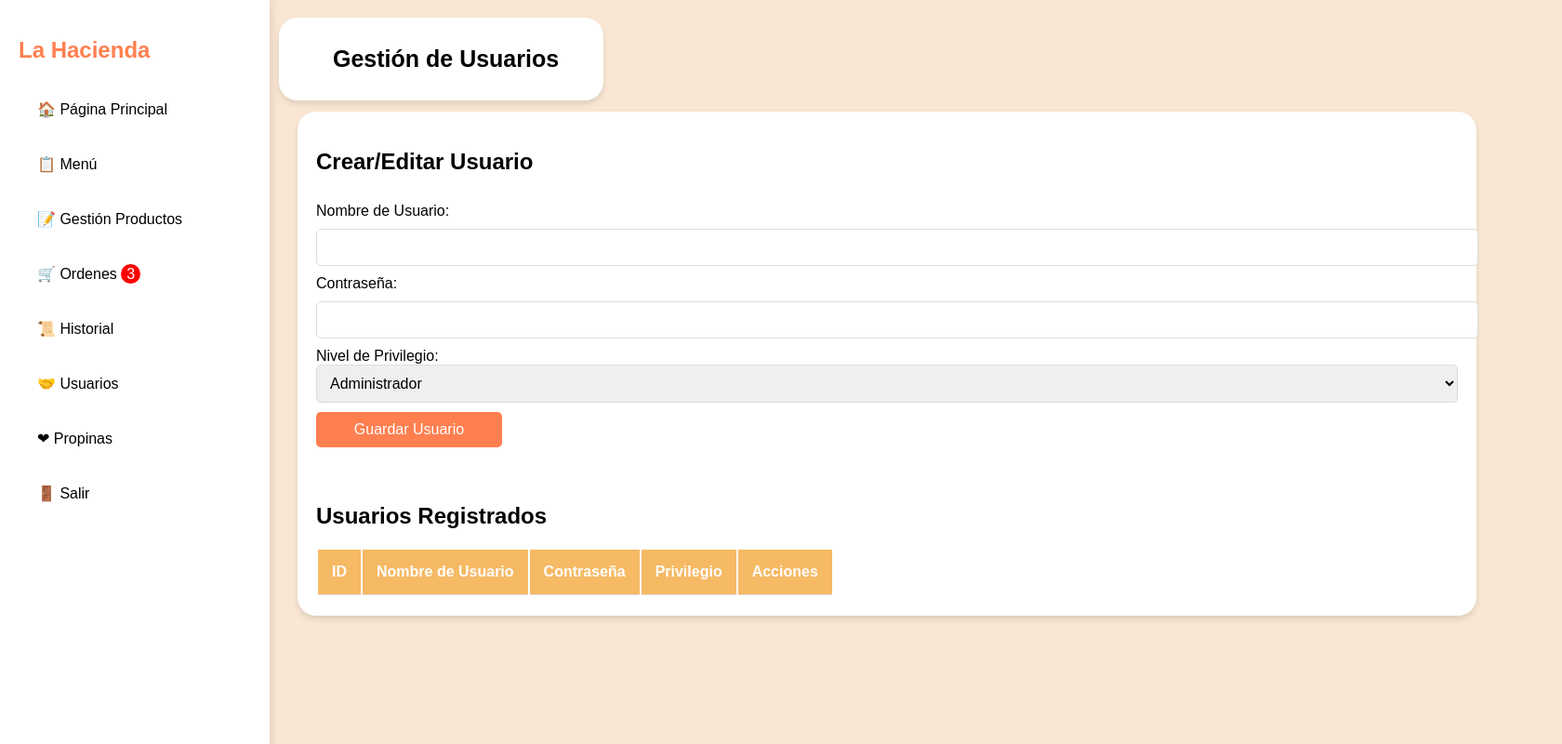
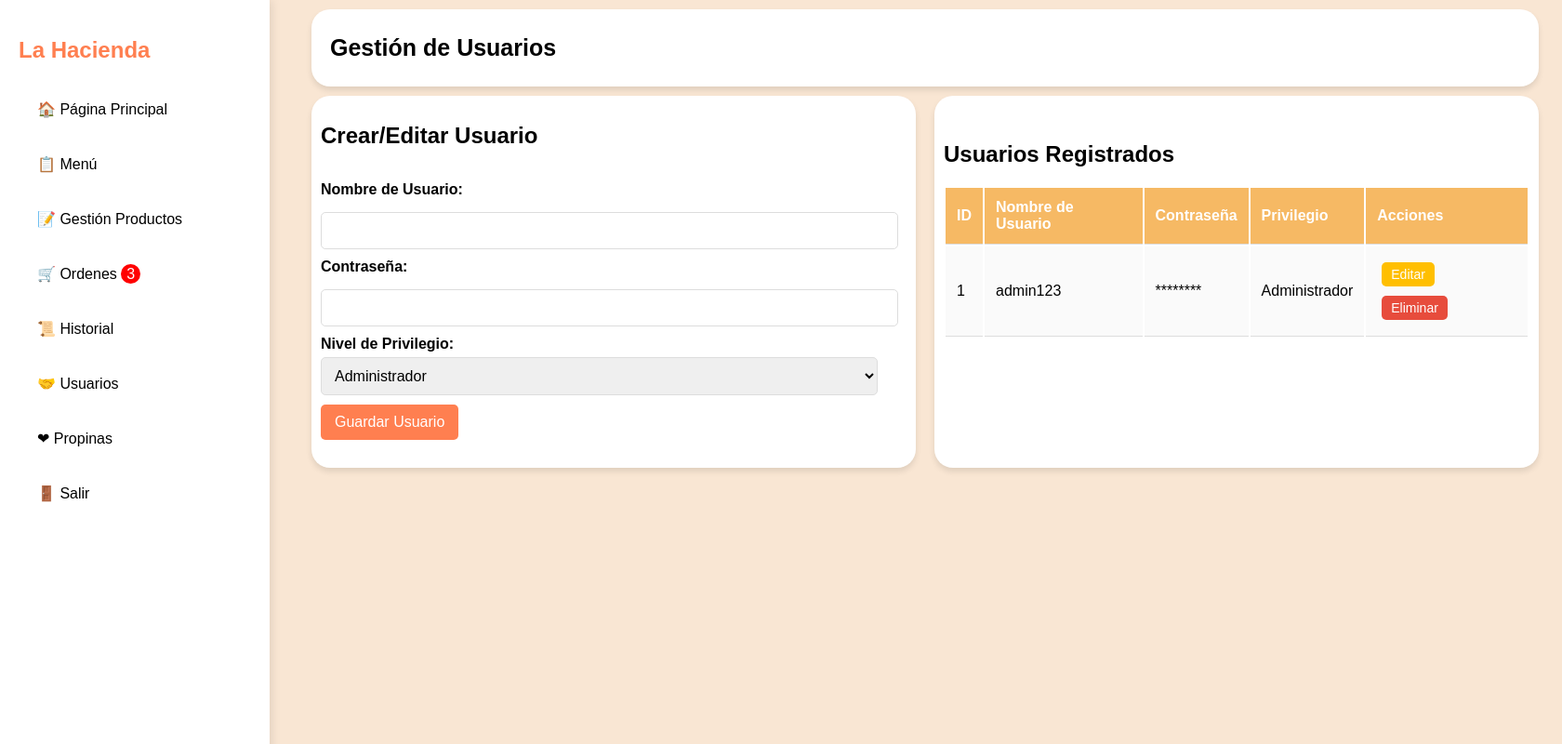
Before and after one commit to BrithanyHerrera/CoffeeHacienda, a Flask app: page /usuarios in a window 1680 px wide. Shown: the whole page at 93% size. Run offline with Flask 3, Linux system fonts and the light colour scheme; lists and menus that the app fills with data are empty.

Commit message:
usuarios html

```diff
--- a/static/css/styles.css
+++ b/static/css/styles.css
@@ -11,7 +11,7 @@
 
 .contenidoGeneral {
     margin-top: 10px;
-    margin-left: 320px;
+    margin-left: 335px;
     margin-right: 0px;
     background-color: #F9E6D3;
 }
@@ -25,6 +25,16 @@
     margin-top: 10px;
     margin-bottom: 10px;
     font-size: 18px;
+}
+
+.contenedorTitulo {
+    display: flex;
+    width: 1300px;
+    padding: 10px;
+    justify-content: space-between;
+    background: white;
+    border-radius: 20px;
+    box-shadow: 0 4px 6px rgba(0, 0, 0, 0.1);
 }
 
 
@@ -365,10 +375,11 @@
 /* GESTIÓN PRODUCTOS */
 
 .contenedorGestionProductos {
+    margin-top: 10px;
     display: flex;
-    width: 280%;
-    justify-content: space-between;
-    background: white;
+    width: 1300px;
+    padding: 10px;
+    background-color: white;
     border-radius: 20px;
     box-shadow: 0 4px 6px rgba(0, 0, 0, 0.1);
 }
@@ -379,7 +390,7 @@
 }
 
 .listaProductos table {
-    width: 280%;
+    width: 100%;
     background: white;
     border-radius: 20px;
     box-shadow: 0 4px 6px rgba(0, 0, 0, 0.1);
@@ -396,7 +407,6 @@
     width: 150px;
     height: 50px;
 }
-
 
 .listaProductos th, .listaProductos td {
     padding: 10px;
@@ -467,12 +477,18 @@
 
 /* GESTIÓN DE USUARIOS */
 
-.contenedorGestionUsuarios {
-    margin-top: 110px;
+.contenedorPrincipal {
+    display: flex;
+    justify-content: space-between; /* Espacia los elementos */
+    gap: 20px; /* Espacio entre los dos contenedores */
+}
+
+.contenedorGestionUsuarios, .contenedorGestionUsuarios2 {
+    margin-top: 10px;
     display: flex;
     flex-direction: column;
-    width: 100%;
-    padding: 20px;
+    width: 48%; /* Se ajusta para que ambos ocupen la misma fila */
+    padding: 10px;
     background-color: white;
     border-radius: 20px;
     box-shadow: 0 4px 6px rgba(0, 0, 0, 0.1);
@@ -481,41 +497,56 @@
 .formularioGestionUsuario {
     display: flex;
     flex-direction: column;
-    gap: 10px;
+    gap: 15px;
     margin-bottom: 20px;
 }
 
-input, select {
+.filaFormulario {
+    display: flex;
+    flex-direction: column;
+    gap: 5px;
+}
+
+.filaFormulario label {
+    font-size: 16px;
+    font-weight: bold;
+    text-align: left;
+}
+
+.filaFormulario input,
+.filaFormulario select {
     padding: 10px;
     font-size: 16px;
     border: 1px solid #ddd;
     border-radius: 5px;
-    width: 100%;
+    width: 95%;
 }
 
-input:focus, select:focus {
-    border-color: #3f51b5; /* Azul al hacer foco */
+.filaFormulario input:focus,
+.filaFormulario select:focus {
+    border-color: #3f51b5;
     outline: none;
 }
 
+.contenedorBoton {
+    margin-top: 10px;
+    text-align: left;
+}
+
 .btnGuardarUsuario {
-    background: #FF7F50; /* Color Coral */
+    background: #FF7F50;
     color: white;
     border: none;
     border-radius: 5px;
     cursor: pointer;
-    padding: 10px;
+    padding: 10px 15px;
     font-size: 16px;
     transition: background-color 0.3s ease;
-    width: 200px;
-    margin-top: 10px;
 }
 
 .btnGuardarUsuario:hover {
-    background-color: #FF7043; /* Rojo Coral más oscuro */
+    background-color: #FF7043;
 }
-
-/* Tabla de usuarios */
 
 .tablaUsuarios {
     width: 100%;
@@ -524,21 +555,22 @@
 }
 
 .tablaUsuarios th, .tablaUsuarios td {
-    padding: 15px;
+    padding: 12px;
     text-align: left;
     border-bottom: 1px solid #ddd;
 }
 
 .tablaUsuarios th {
-    background-color: #f6b964; /* Azul */
+    background-color: #f6b964;
     color: white;
 }
 
 .tablaUsuarios td {
-    background-color: #fafafa; /* Fondo claro para las celdas */
+    background-color: #fafafa;
 }
 
-.tablaUsuarios .btnEditarUsuario, .tablaUsuarios .btnEliminarUsuario {
+.tablaUsuarios .btnEditarUsuario,
+.tablaUsuarios .btnEliminarUsuario {
     padding: 5px 10px;
     border: none;
     cursor: pointer;
@@ -548,67 +580,19 @@
 }
 
 .tablaUsuarios .btnEditarUsuario {
-    background: #FFBF00; /* Amarillo */
+    background: #FFBF00;
     color: white;
 }
 
 .tablaUsuarios .btnEliminarUsuario {
-    background: #E74C3C; /* Rojo */
+    background: #E74C3C;
     color: white;
 }
 
 .tablaUsuarios .btnEditarUsuario:hover {
-    background: #F39C12; /* Amarillo oscuro */
+    background: #F39C12;
 }
 
 .tablaUsuarios .btnEliminarUsuario:hover {
-    background: #C0392B; /* Rojo oscuro */
+    background: #C0392B;
 }
-
-/* Modal
-.modal {
-    display: none;
-    position: fixed;
-    top: 0;
-    left: 0;
-    width: 100%;
-    height: 100%;
-    background: rgba(0, 0, 0, 0.5);
-    justify-content: center;
-    align-items: center;
-}
-
-.contenedorModal {
-    background: white;
-    padding: 20px;
-    border-radius: 10px;
-    width: 300px;
-    text-align: center;
-}
-    */
-
-.cerrar {
-    float: right;
-    font-size: 20px;
-    cursor: pointer;
-    color: #333;
-}
-
-.cerrar:hover {
-    color: #FF7F50; /* Rojo Coral al pasar el ratón */
-}
-
-/* Imagen de usuario */
-.imagenUsuario {
-    width: 60px;
-    height: 60px;
-    object-fit: cover;
-    border-radius: 50%;
-    margin-right: 10px;
-}
-
-.usuarioDetalles {
-    display: flex;
-    align-items: center;
-    margin-bottom: 10px;
-}
--- a/templates/usuarios.html
+++ b/templates/usuarios.html
@@ -1,34 +1,48 @@
 {% extends "sidebar.html" %}
 
-{% block title %}Gestión Productos{% endblock %}
+{% block title %}Gestión de Usuarios{% endblock %}
 
 {% block content %}
 <main class="contenidoGeneral">
+    <div class="contenedorTitulo">
+        <h1>Gestión de Usuarios</h1>
+    </div>
+
+    <div class="contenedorPrincipal">
+        <!-- Contenedor Izquierdo: Formulario -->
         <div class="contenedorGestionUsuarios">
-        <header>
-            <h1>Gestión de Usuarios</h1>
-        </header>
-
             <section class="formularioGestionUsuario">
                 <h2>Crear/Editar Usuario</h2>
                 <form id="userForm" method="POST">
                     <input type="hidden" id="userId" name="userId">
+
+                    <div class="filaFormulario">
                         <label for="username">Nombre de Usuario:</label>
                         <input type="text" id="username" name="username" required>
+                    </div>
 
+                    <div class="filaFormulario">
                         <label for="password">Contraseña:</label>
                         <input type="password" id="password" name="password" required>
+                    </div>
 
+                    <div class="filaFormulario">
                         <label for="role">Nivel de Privilegio:</label>
                         <select id="role" name="role" required>
                             <option value="admin">Administrador</option>
                             <option value="seller">Vendedor</option>
                         </select>
+                    </div>
 
+                    <div class="contenedorBoton">
                         <button class="btnGuardarUsuario" type="submit">Guardar Usuario</button>
+                    </div>
                 </form>
             </section>
+        </div>
 
+        <!-- Contenedor Derecho: Tabla de Usuarios -->
+        <div class="contenedorGestionUsuarios2">
             <section class="tablaUsuarios">
                 <h2>Usuarios Registrados</h2>
                 <table>
@@ -42,10 +56,20 @@
                         </tr>
                     </thead>
                     <tbody id="userTableBody">
-                    <!-- Aquí se cargarán los usuarios desde el backend -->
+                        <tr>
+                            <td>1</td>
+                            <td>admin123</td>
+                            <td>********</td>
+                            <td>Administrador</td>
+                            <td>
+                                <button class="btnEditarUsuario">Editar</button>
+                                <button class="btnEliminarUsuario">Eliminar</button>
+                            </td>
+                        </tr>
                     </tbody>
                 </table>
             </section>
+        </div>
     </div>
 
     <script src="app.js"></script>
```
Also changed, not shown: templates/gestionProductos.html (+14 -14 lines). Lines whose indentation alone changed are shown as unchanged.
